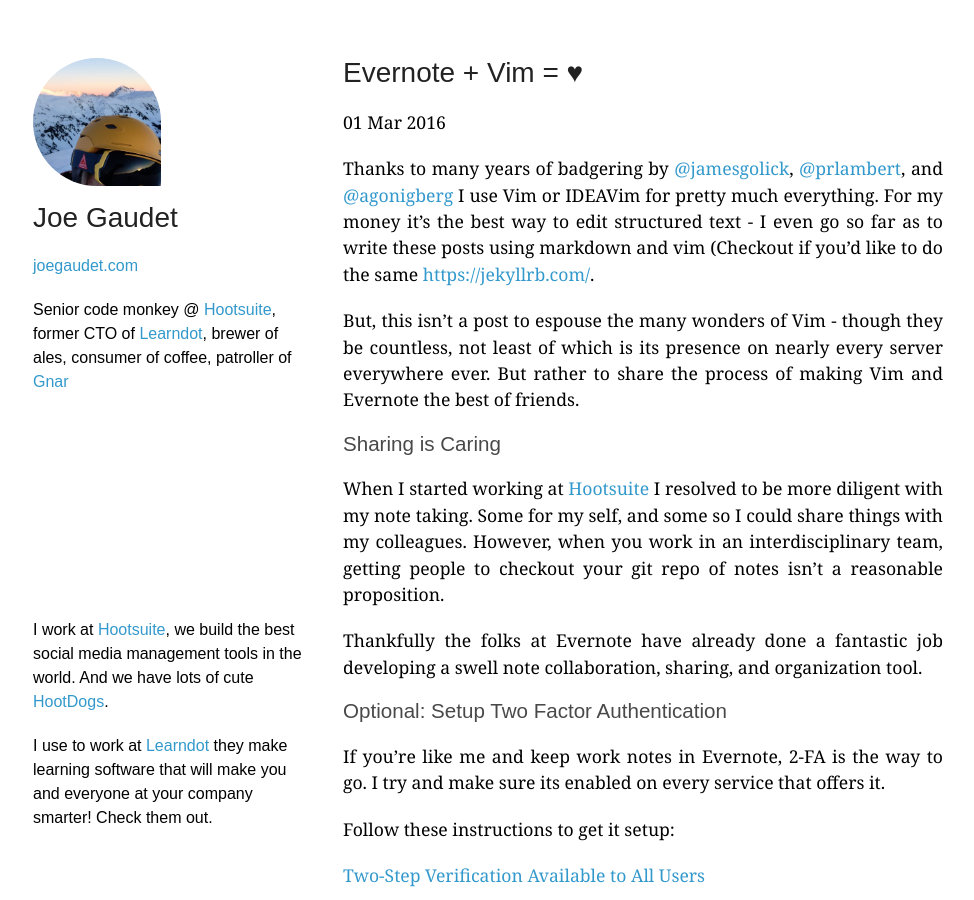
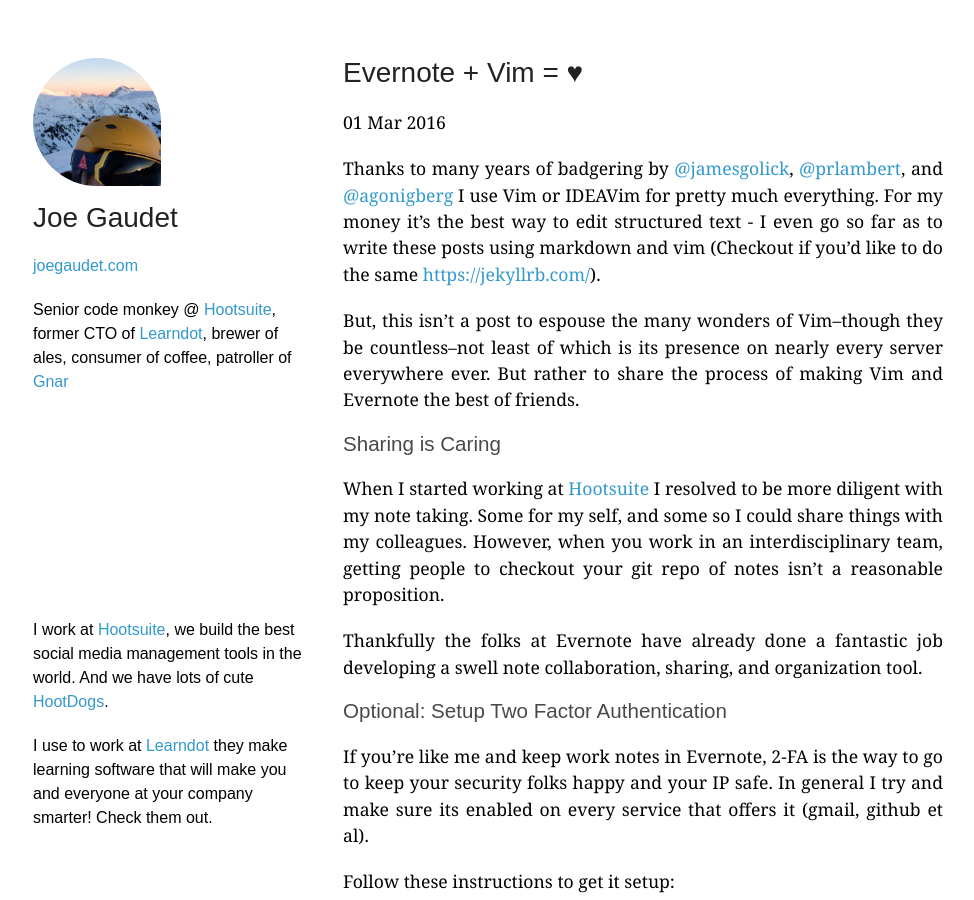
Before and after one commit to joegaudet/joegaudet.github.io, a Jekyll site: the page built from _posts/2016-03-1-evernote-plus-vim-equals-love.markdown, in a window 1280 px wide and 900 px high. Shown: the whole window, without its empty margins (177-1151 px from the left). Built offline with Jekyll 4.4.1, drawn with Linux system fonts in a browser that asks for light colours; some web fonts are replaced; comment, search, counter and statistics services are not loaded; a style sheet for code colours, icons or effects is not loaded.

Commit message:
Evernote+Vim=Love

```diff
--- a/_posts/2016-03-1-evernote-plus-vim-equals-love.markdown
+++ b/_posts/2016-03-1-evernote-plus-vim-equals-love.markdown
@@ -7,9 +7,9 @@
 
 Thanks to many years of badgering by [@jamesgolick](https://twitter.com/jamesjolick), [@prlambert](https://twitter.com/prlambert),
 and [@agonigberg](https://twitter.com/agonigberg) I use Vim or IDEAVim for pretty much everything. For my money it's the
-best way to edit structured text - I even go so far as to write these posts using markdown and vim (Checkout if you'd like to do the same [https://jekyllrb.com/](https://jekyllrb.com/).
+best way to edit structured text - I even go so far as to write these posts using markdown and vim (Checkout if you'd like to do the same [https://jekyllrb.com/](https://jekyllrb.com/)).
 
-But, this isn't a post to espouse the many wonders of Vim - though they be countless, not least of which is its presence on
+But, this isn't a post to espouse the many wonders of Vim--though they be countless--not least of which is its presence on
 nearly every server everywhere ever. But rather to share the process of making Vim and Evernote the best of friends.
 
 ### Sharing is Caring
@@ -23,8 +23,8 @@
 
 ### Optional: Setup Two Factor Authentication
 
-If you're like me and keep work notes in Evernote, 2-FA is the way to go. I try and make sure its enabled on every service
-that offers it.
+If you're like me and keep work notes in Evernote, 2-FA is the way to go to keep your security folks happy and your IP safe.
+In general I try and make sure its enabled on every service that offers it (gmail, github et al).
 
 Follow these instructions to get it setup:
 
```
